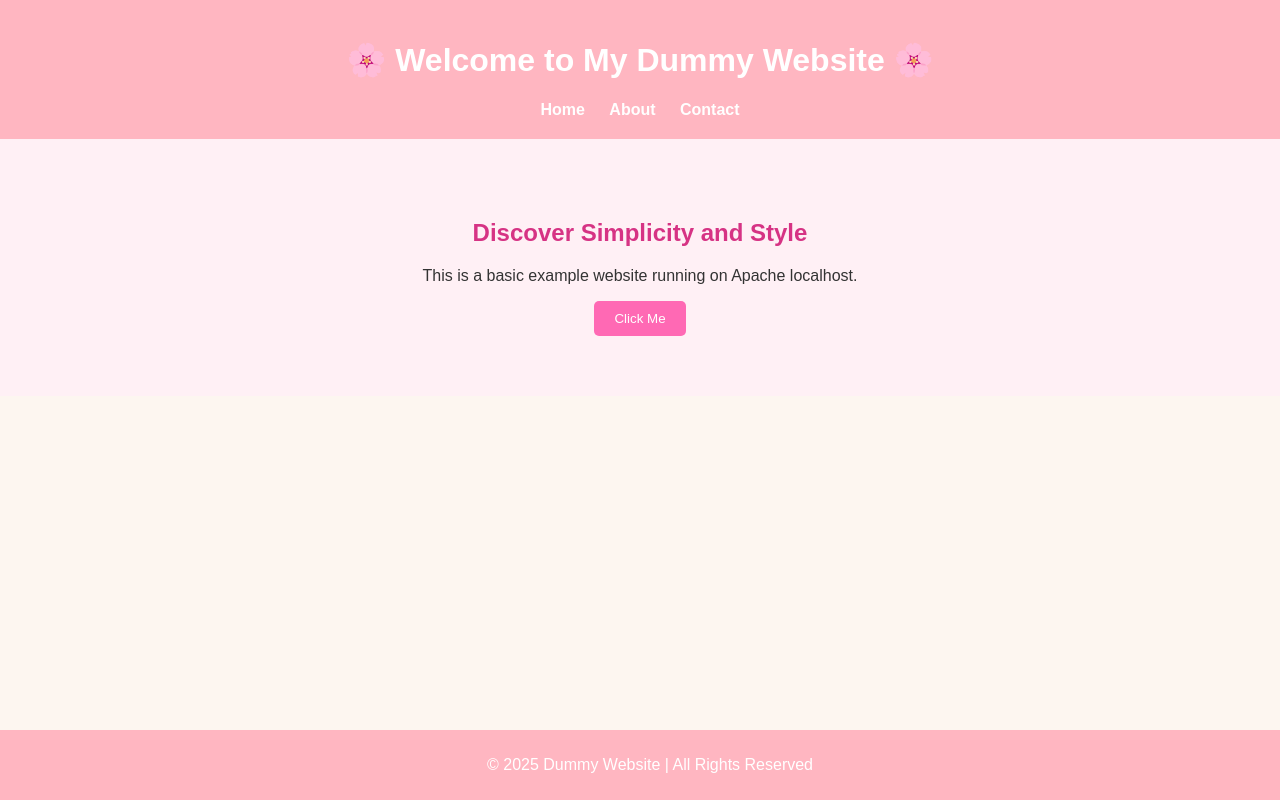
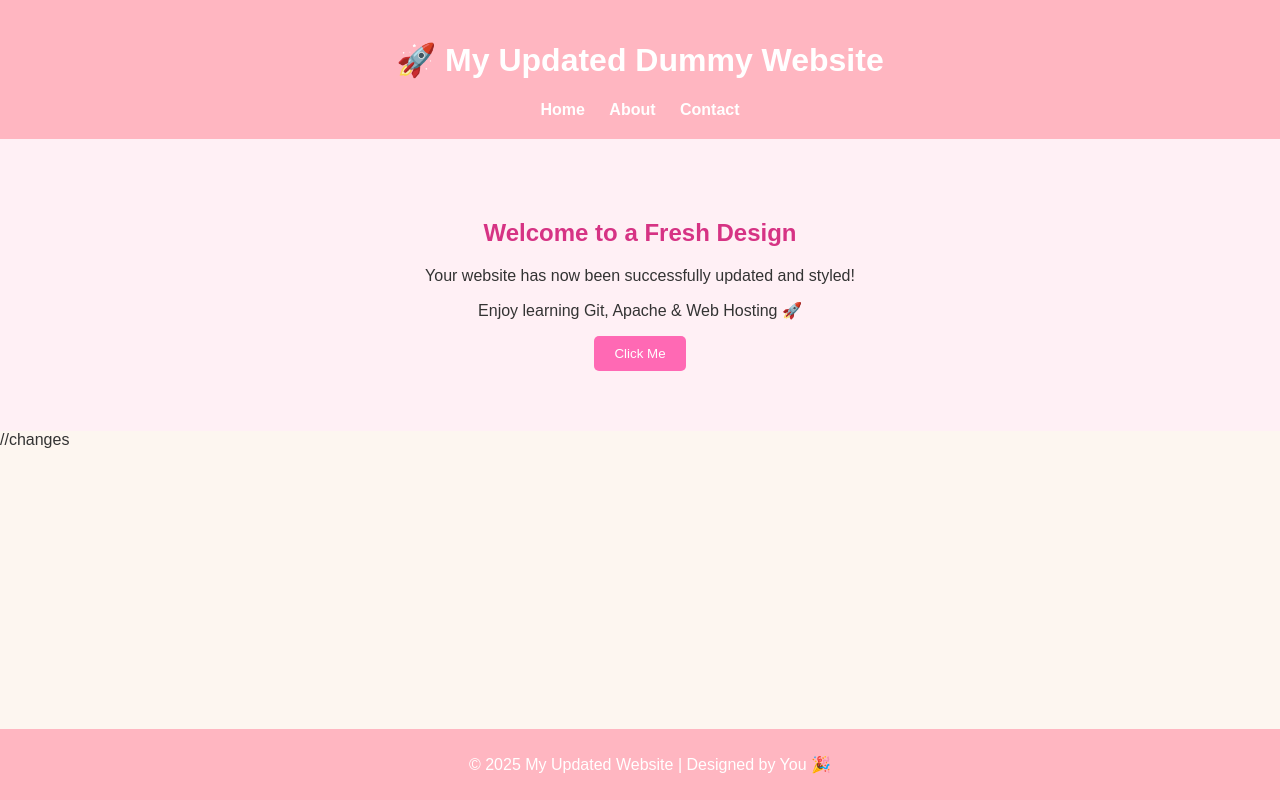
Before and after one commit to abxdevi/mywebsite, a plain HTML site: page index.html in a window 1280 px wide. Drawn offline with Linux system fonts and the light colour scheme.

Commit message:
Update index.html
Updated index file

```diff
--- a/index.html
+++ b/index.html
@@ -3,12 +3,13 @@
 <head>
     <meta charset="UTF-8">
     <meta name="viewport" content="width=device-width, initial-scale=1.0">
-    <title>Dummy Website - Home</title>
+    <title>My Updated Website - Home</title>
     <link rel="stylesheet" href="style.css">
 </head>
 <body>
+
     <header>
-        <h1>🌸 Welcome to My Dummy Website 🌸</h1>
+        <h1>🚀 My Updated Dummy Website</h1>
         <nav>
             <a href="index.html">Home</a>
             <a href="about.html">About</a>
@@ -17,13 +18,17 @@
     </header>
 
     <section class="hero">
-        <h2>Discover Simplicity and Style</h2>
-        <p>This is a basic example website running on Apache localhost.</p>
-        <button onclick="alert('Thanks for visiting!')">Click Me</button>
+        <h2>Welcome to a Fresh Design</h2>
+        <p>Your website has now been successfully updated and styled!</p>
+        <p>Enjoy learning Git, Apache & Web Hosting 🚀</p>
+
+        <button onclick="alert('You clicked the updated button!')">Click Me</button>
     </section>
 
     <footer>
-        <p>© 2025 Dummy Website | All Rights Reserved</p>
+        <p>© 2025 My Updated Website | Designed by You 🎉</p>
     </footer>
+
 </body>
 </html>
+//changes
```
